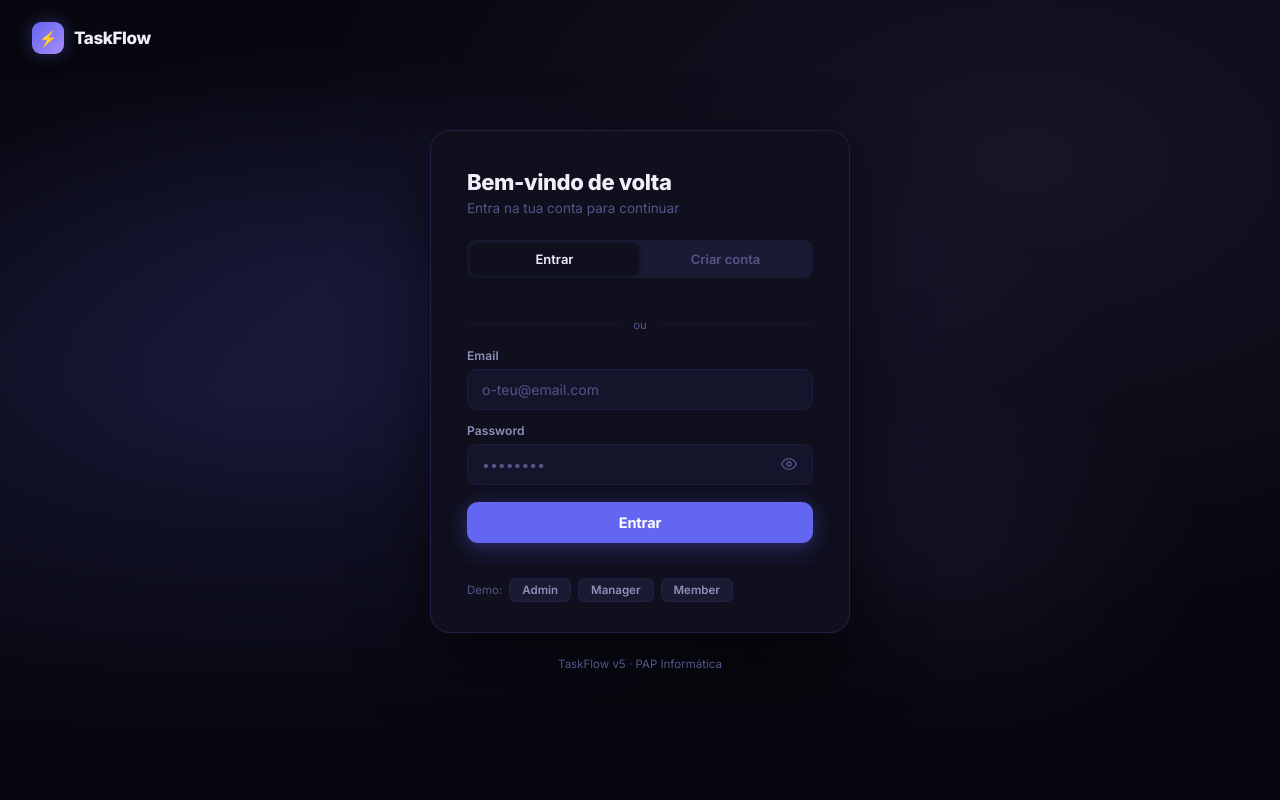
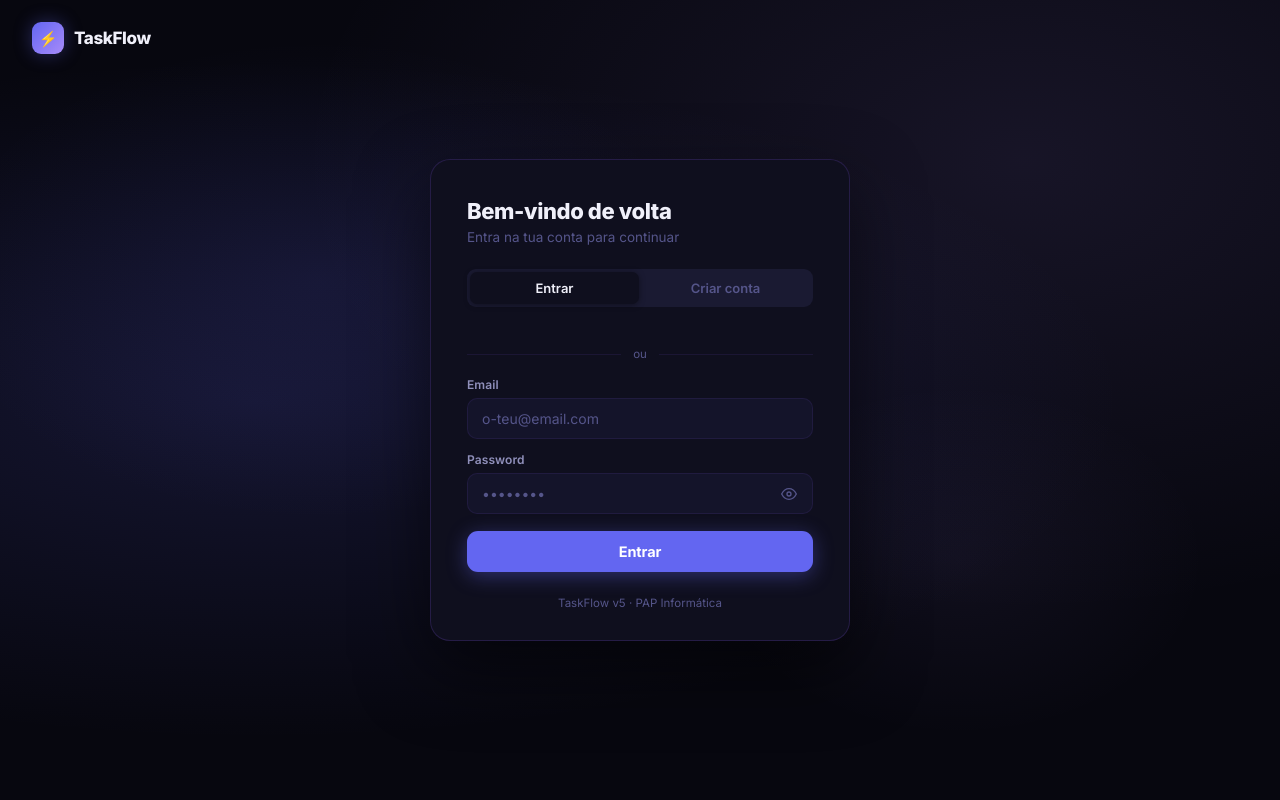
Before and after one commit to Dreamm23/taskflow2, a Flask app: page / in a window 1280 px wide. Run offline with Flask 3, Linux system fonts and the light colour scheme; some libraries are stand-ins or nearby versions.

Commit message:
Add files via upload

```diff
--- a/app.py
+++ b/app.py
@@ -225,16 +225,16 @@ def init_db():
         c.executemany("INSERT INTO projects VALUES (?,?,?,?,?,?,?,?,?)", projects)
 
         tasks = [
-            ("t1","Redesign da Landing Page","Atualizar visual com novo branding.","Em Progresso","high","u3",'["design","feature"]',d(3),"p1",'[{"id":"s1","title":"Wireframes","done":true},{"id":"s2","title":"Mockup final","done":false}]','[]',d(-5),1,'[]'),
-            ("t2","API de Autenticação JWT","Refresh tokens e 2FA.","A Fazer","high","u4",'["dev","feature"]',d(7),"p1",'[{"id":"s3","title":"Endpoint login","done":false}]','[]',d(-2),0,'[]'),
-            ("t3","Corrigir bug no formulário","Validação falha em Safari.","Revisão","medium","u4",'["bug"]',d(1),"p2",'[{"id":"s4","title":"Reproduzir","done":true}]','[]',d(-8),0,'[]'),
-            ("t4","Documentação da API","Swagger completo.","A Fazer","low","u2",'["docs"]',d(14),"p1",'[]','[]',d(-1),0,'[]'),
-            ("t5","Dashboard Analytics","Métricas em tempo real.","Em Progresso","medium","u4",'["dev"]',d(10),"p1",'[{"id":"s5","title":"Chart.js","done":true}]','[]',d(-3),0,'[]'),
-            ("t6","Setup CI/CD","GitHub Actions automático.","Concluído","high","u2",'["devops"]',d(-2),"p3",'[{"id":"s6","title":"Workflow","done":true}]','[]',d(-15),0,'[]'),
-            ("t7","Design System","Componentes com Storybook.","Em Progresso","high","u3",'["design"]',d(20),"p2",'[{"id":"s7","title":"Tokens","done":true}]','[]',d(-10),0,'[]'),
-            ("t8","Testes de Performance","Lighthouse audit completo.","A Fazer","medium","u4",'["dev"]',d(15),"p3",'[]','[]',d(-1),0,'[]'),
+            ("t1","Redesign da Landing Page","Atualizar visual com novo branding.","Em Progresso","high","u3",'["design","feature"]',d(3),"p1",'[{"id":"s1","title":"Wireframes","done":true},{"id":"s2","title":"Mockup final","done":false}]','[]',d(-5),1,'[]',None,None),
+            ("t2","API de Autenticação JWT","Refresh tokens e 2FA.","A Fazer","high","u4",'["dev","feature"]',d(7),"p1",'[{"id":"s3","title":"Endpoint login","done":false}]','[]',d(-2),0,'[]',None,None),
+            ("t3","Corrigir bug no formulário","Validação falha em Safari.","Revisão","medium","u4",'["bug"]',d(1),"p2",'[{"id":"s4","title":"Reproduzir","done":true}]','[]',d(-8),0,'[]',None,None),
+            ("t4","Documentação da API","Swagger completo.","A Fazer","low","u2",'["docs"]',d(14),"p1",'[]','[]',d(-1),0,'[]',None,None),
+            ("t5","Dashboard Analytics","Métricas em tempo real.","Em Progresso","medium","u4",'["dev"]',d(10),"p1",'[{"id":"s5","title":"Chart.js","done":true}]','[]',d(-3),0,'[]',None,None),
+            ("t6","Setup CI/CD","GitHub Actions automático.","Concluído","high","u2",'["devops"]',d(-2),"p3",'[{"id":"s6","title":"Workflow","done":true}]','[]',d(-15),0,'[]',None,None),
+            ("t7","Design System","Componentes com Storybook.","Em Progresso","high","u3",'["design"]',d(20),"p2",'[{"id":"s7","title":"Tokens","done":true}]','[]',d(-10),0,'[]',None,None),
+            ("t8","Testes de Performance","Lighthouse audit completo.","A Fazer","medium","u4",'["dev"]',d(15),"p3",'[]','[]',d(-1),0,'[]',None,None),
         ]
-        c.executemany("INSERT INTO tasks VALUES (?,?,?,?,?,?,?,?,?,?,?,?,?,?)", tasks)
+        c.executemany("INSERT INTO tasks VALUES (?,?,?,?,?,?,?,?,?,?,?,?,?,?,?,?)", tasks)
 
         events = [
             ("e1","Sprint Planning",d(1)+"T10:00",d(1)+"T11:00","#6366f1","p1","meeting","Planeamento da sprint",'["u1","u2","u3","u4"]',0),
--- a/templates/index.html
+++ b/templates/index.html
@@ -128,15 +128,6 @@
         <button onclick="resendCode()">Reenviar código</button>
       </div>
     </div>
-
-    <!-- Demo -->
-    <div class="lg-demo" id="lg-demo">
-      <span>Demo:</span>
-      <button onclick="fill('davi.asafe385@gmail.com','admin123')">Admin</button>
-      <button onclick="fill('bruno@taskflow.io','manager123')">Manager</button>
-      <button onclick="fill('carla@taskflow.io','membro123')">Member</button>
-    </div>
-  </div>
 
   <!-- Footer -->
   <div class="lg-footer">TaskFlow v5 · PAP Informática</div>
```
